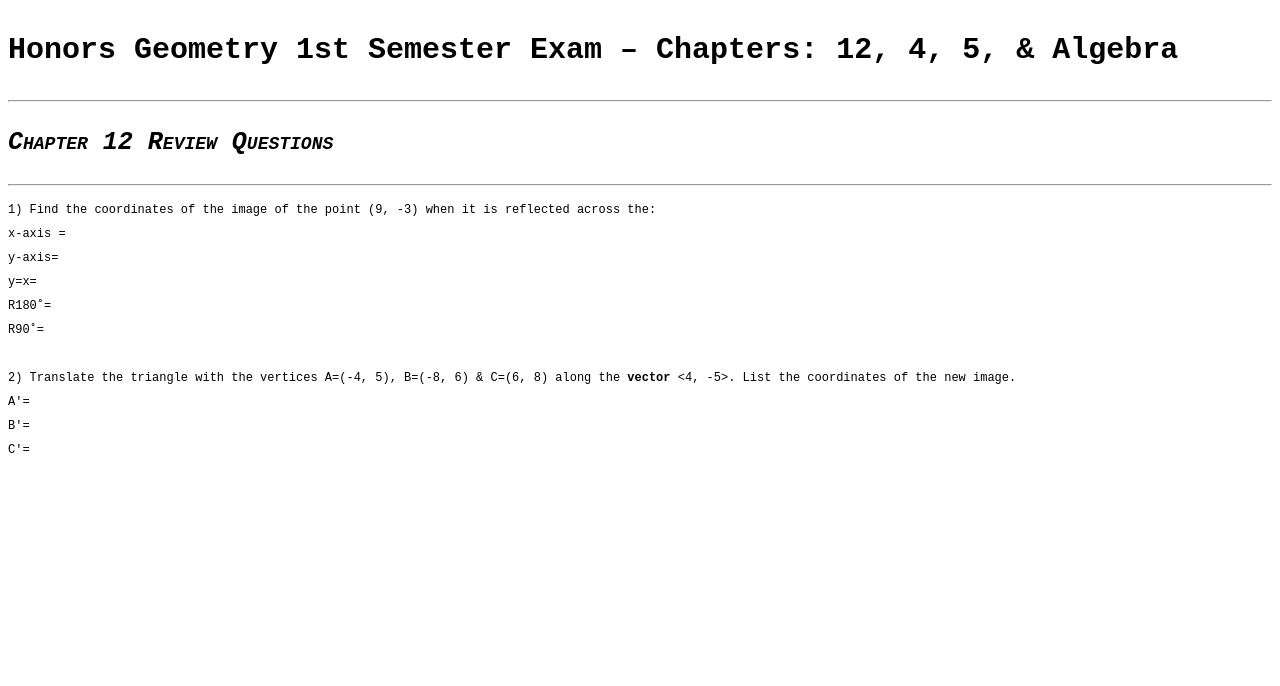
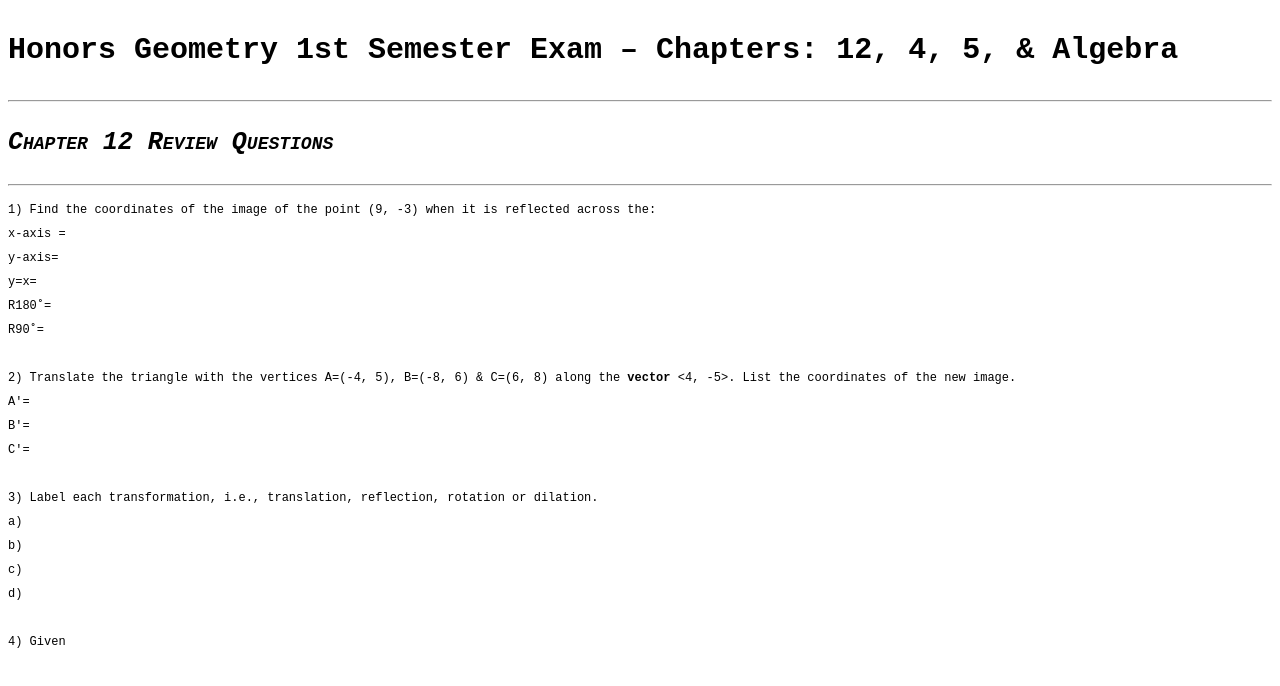
Before and after one commit to 2020-ZPS-Exam-Study-Guides/Honors-Geometry-1st-Semester-Exam-Review-Chapters-12-4-5-and-Algebra, a plain HTML site: page docs/index.html in a window 1280 px wide. Drawn offline with Linux system fonts and the light colour scheme.

Commit message:
Update index.html

```diff
--- a/docs/index.html
+++ b/docs/index.html
@@ -10,7 +10,7 @@
     <hr>
     <h2>Chapter 12 Review Questions</h2>
     <hr>
-    <p>1) Find the coordinates of the image of the point (9, -3) when it is reflected across the:<br>x-axis = <br>y-axis= <br>y=x= <br>R180˚= <br>R90˚= <br><br>2) Translate the triangle with the vertices A=(-4, 5), B=(-8, 6) & C=(6, 8) along the <b>vector</b> <4, -5>. List the coordinates of the new image.<br>A'= <br>B'= <br>C'= <br><br></p>
+    <p>1) Find the coordinates of the image of the point (9, -3) when it is reflected across the:<br>x-axis = <br>y-axis= <br>y=x= <br>R180˚= <br>R90˚= <br><br>2) Translate the triangle with the vertices A=(-4, 5), B=(-8, 6) & C=(6, 8) along the <b>vector</b> <4, -5>. List the coordinates of the new image.<br>A'= <br>B'= <br>C'= <br><br>3) Label each transformation, i.e.,  translation, reflection, rotation or dilation.<br>a) <br>b) <br>c) <br>d)<br><br>4) Given </p>
   </body>
 
   <footer>
```
